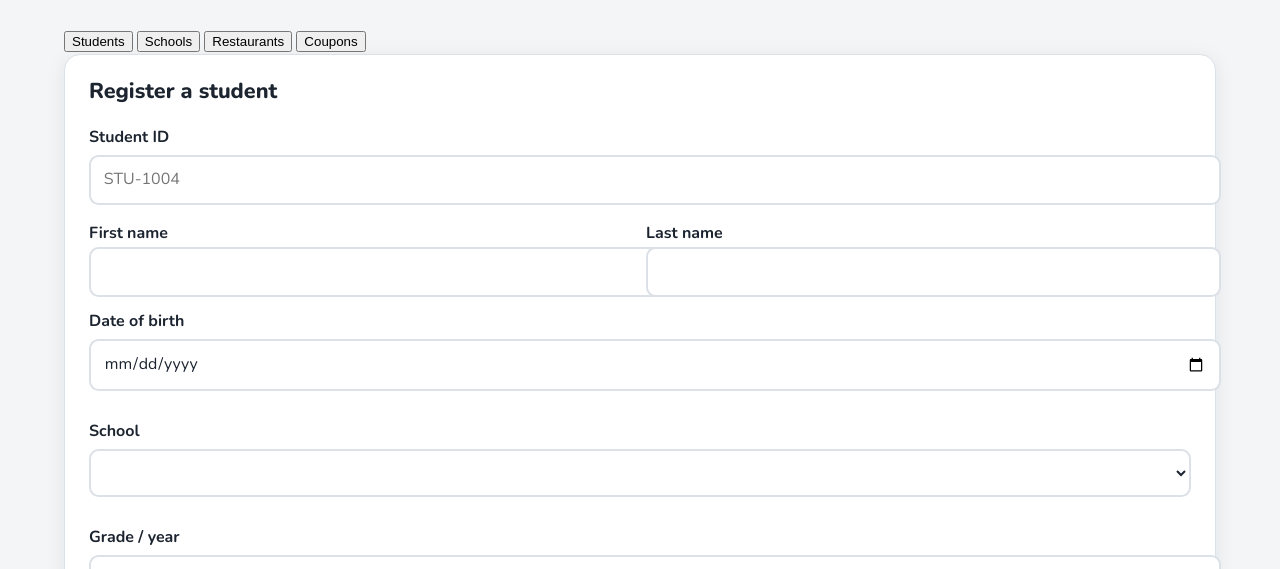
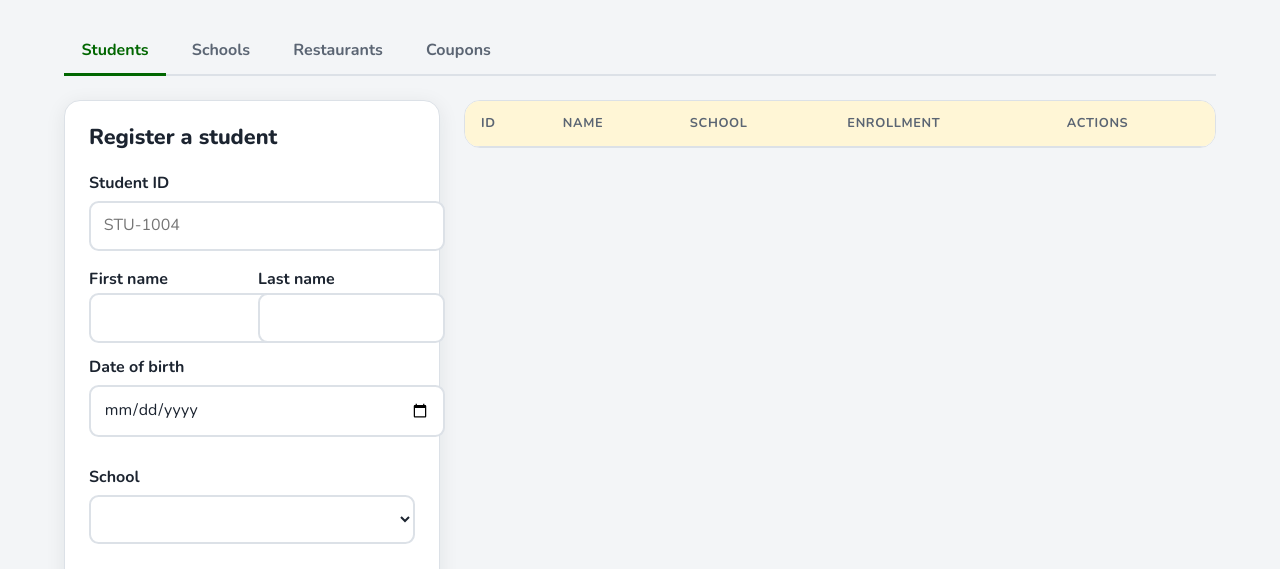
Before and after one commit to Roseline001/Student_Meal_D_System, a plain HTML site: page admin.html in a window 1280 px wide. Shown: the part 197-766 px from the top of the page. Drawn offline with nearby package versions, Linux system fonts and the light colour scheme.

Commit message:
style the admin page

```diff
--- a/styles.css
+++ b/styles.css
@@ -661,3 +661,35 @@ li.empty {
     margin: 0.15rem 0.3rem 0.15rem 0;
     vertical-align: middle;
 }
+
+/* Admin */
+.tabs {
+  display: flex;
+  flex-wrap: wrap;
+  gap: 0.5rem;
+  margin-bottom: 1.5rem;
+  border-bottom: 2px solid var(--line);
+}
+
+.tab {
+  padding: 0.6rem 1.1rem;
+  border: 0;
+  border-bottom: 3px solid transparent;
+  margin-bottom: -2px;
+  background: none;
+  font: inherit;
+  font-weight: 700;
+  color: var(--muted);
+  cursor: pointer;
+}
+
+.tab[aria-selected="true"] { color: var(--green); border-bottom-color: var(--green); }
+
+.panel-grid {
+  display: grid;
+  grid-template-columns: minmax(18rem, 1fr) 2fr;
+  gap: 1.5rem;
+  align-items: start;
+}
+
+.panel-grid .table-wrap { margin-top: 0; }
```
